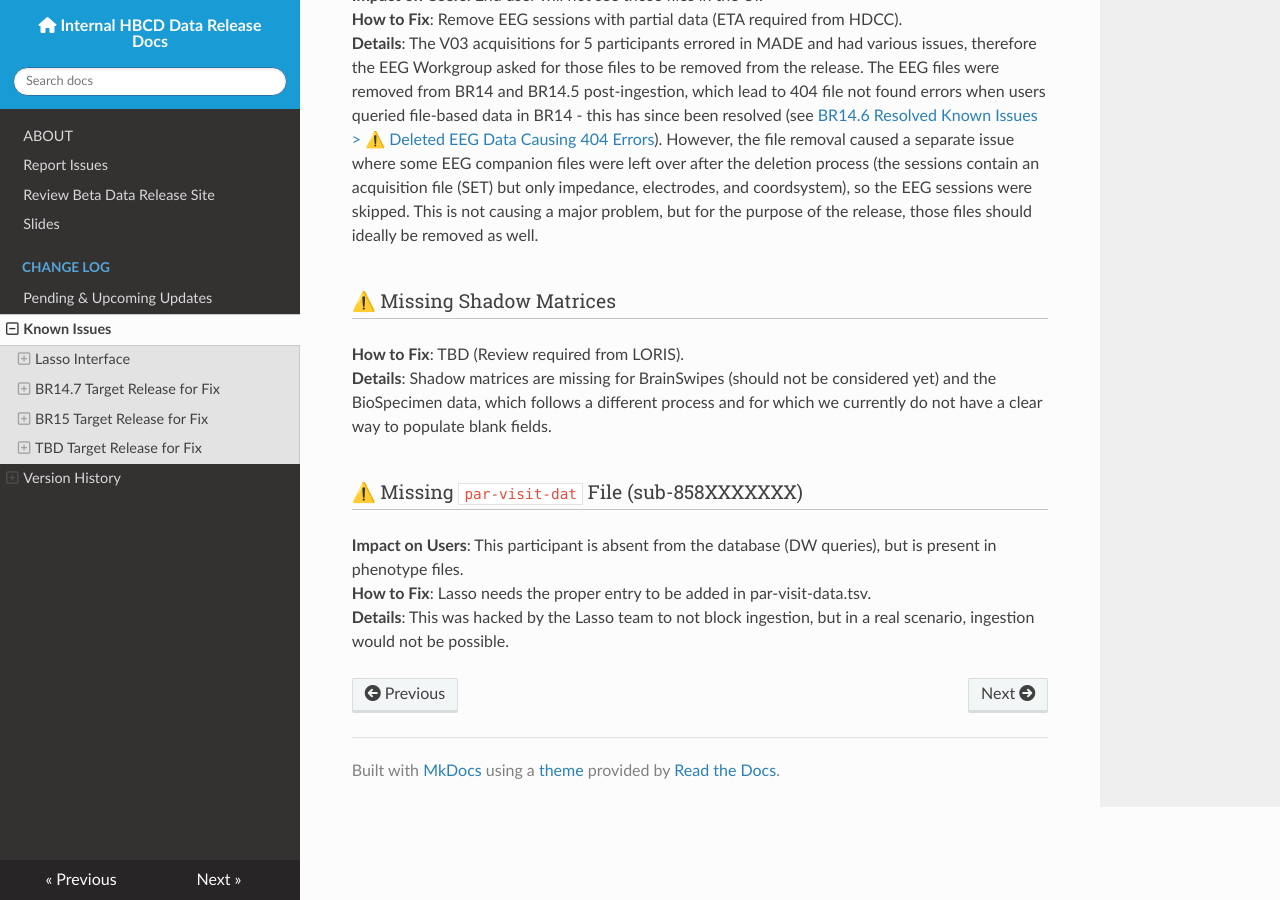
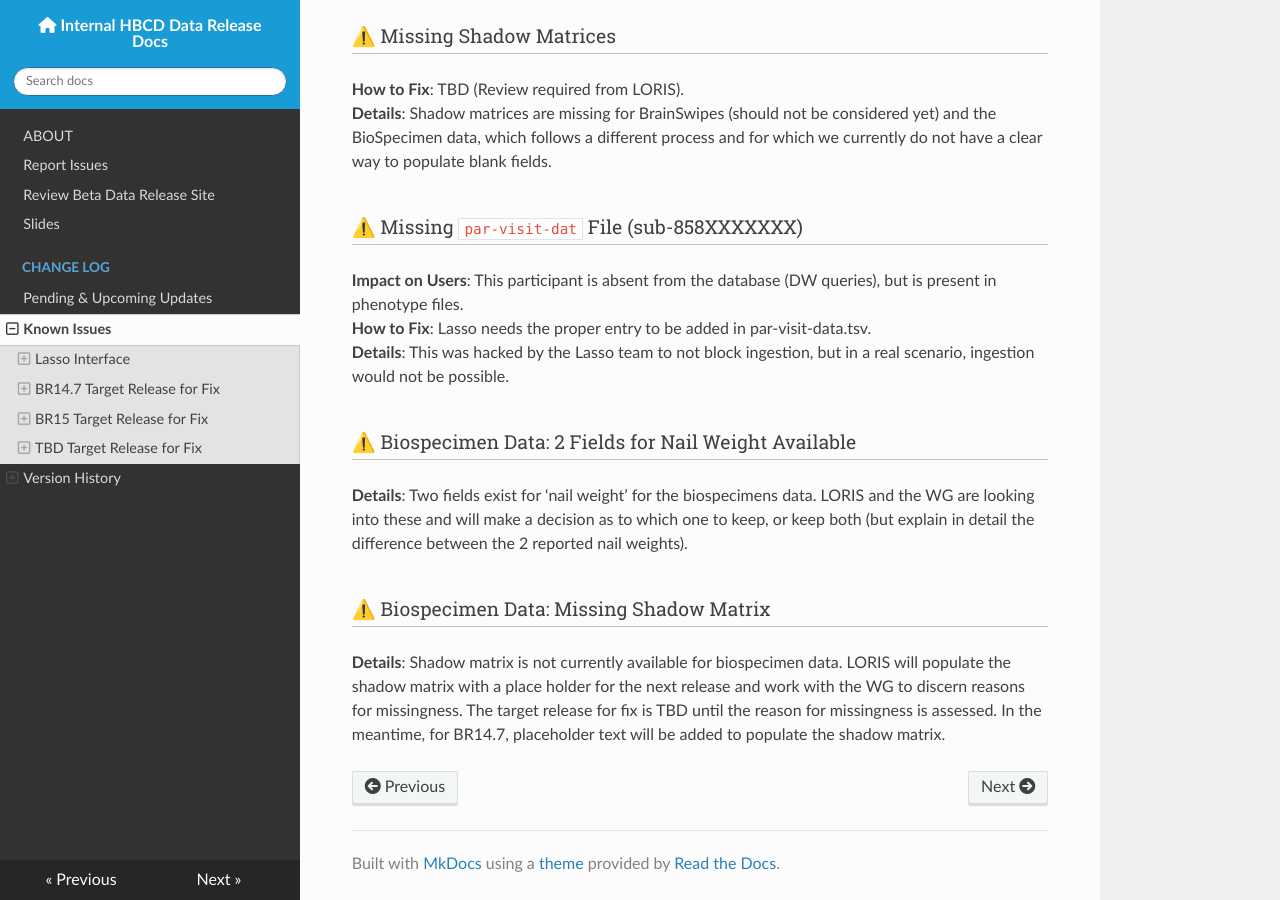
Before and after one commit to DCAN-Labs/hbcd-docs-internal, an MkDocs documentation site: the page built from docs/changelog/knownissues.md, in a window 1280 px wide and 900 px high, scrolled down 1989 px. Built offline with MkDocs 1.6.1, drawn with Linux system fonts in a browser that asks for light colours; nearby versions of some CDN libraries; some of the changed text lies outside the part shown.

Commit message:
update known issues

```diff
--- a/docs/changelog/knownissues.md
+++ b/docs/changelog/knownissues.md
@@ -49,3 +44,9 @@ On toggling between file-based and tabular data tabs in the Dictionary Query Too
 **Impact on Users**: This participant is absent from the database (DW queries), but is present in phenotype files.
 **How to Fix**: Lasso needs the proper entry to be added in par-visit-data.tsv.
 **Details**: This was hacked by the Lasso team to not block ingestion, but in a real scenario, ingestion would not be possible.
+
+### ⚠️ Biospecimen Data: 2 Fields for Nail Weight Available
+**Details**: Two fields exist for ‘nail weight’ for the biospecimens data. LORIS and the WG are looking into these and will make a decision as to which one to keep, or keep both (but explain in detail the difference between the 2 reported nail weights).
+
+### ⚠️ Biospecimen Data: Missing Shadow Matrix
+**Details**: Shadow matrix is not currently available for biospecimen data. LORIS will populate the shadow matrix with a place holder for the next release and work with the WG to discern reasons for missingness. The target release for fix is TBD until the reason for missingness is assessed. In the meantime, for BR14.7, placeholder text will be added to populate the shadow matrix.
```
Also changed, not shown: other parts of docs/changelog/knownissues.md (+0 -5 lines), docs/changelog/versions/BR14.6.md (+4 -1 lines).
